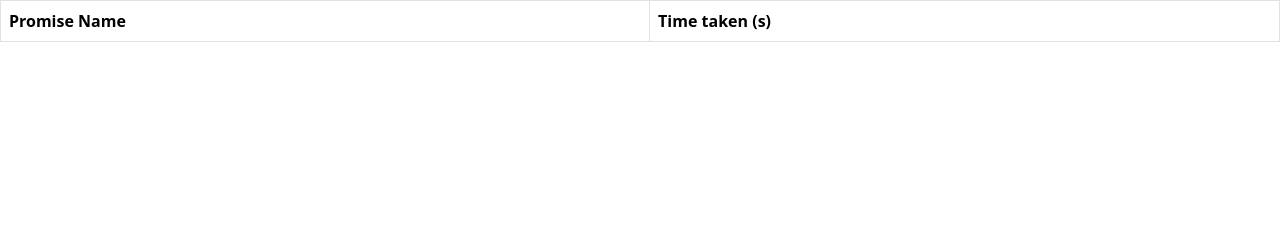
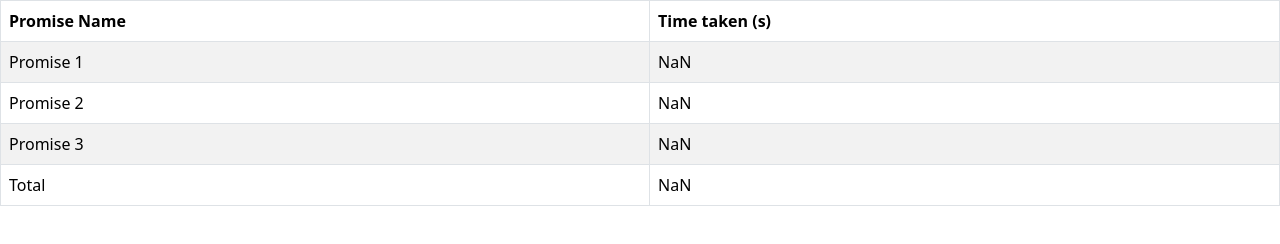
Before and after one commit to acciojob/wait-for-multiple-promises-ArchanaNambiar, a website: page main.html in a window 1280 px wide. Drawn offline with nearby package versions, Linux system fonts and the light colour scheme.

Commit message:
created a submission

```diff
--- a/main.html
+++ b/main.html
@@ -20,7 +20,12 @@
           <th>Time taken (s)</th>
         </tr>
       </thead>
-      <tbody id="output"></tbody>
+      <tbody id="output">
+		   <tr id="loading-row">
+                <td colspan="2">Loading...</td>
+            </tr>
+	  </tbody>
+
     </table>
 
     <script type="text/javascript" src="./script.js"></script>
--- a/script.js
+++ b/script.js
@@ -1,55 +1,42 @@
 //your JS code here. If required.
-// Function to create a Promise that resolves after a random time between 1 and 3 seconds
-    function waitRandomTime() {
-      const min = 1000; // 1 second in milliseconds
-      const max = 3000; // 3 seconds in milliseconds
-      const randomTime = Math.floor(Math.random() * (max - min + 1)) + min;
-      return new Promise(resolve => setTimeout(resolve, randomTime));
-    }
+function delay(ms) {
+            return new Promise(resolve => setTimeout(resolve, ms));
+        }
 
-    // Function to update the table with the results
-    function updateTable(results) {
-      const loadingText = document.getElementById("loading-text");
-      loadingText.parentNode.removeChild(loadingText);
+        const outputTable = document.getElementById('output');
+        const loadingRow = document.getElementById('loading-row');
 
-      // Update the table with the results of each Promise
-      for (let i = 0; i < results.length; i++) {
-        const promiseNumber = i + 1;
-        const timeInSeconds = (results[i] / 1000).toFixed(3);
-        const newRow = document.createElement("tr");
-        const promiseCell = document.createElement("td");
-        const timeCell = document.createElement("td");
-        promiseCell.textContent = `Promise ${promiseNumber}`;
-        timeCell.textContent = timeInSeconds;
-        newRow.appendChild(promiseCell);
-        newRow.appendChild(timeCell);
-        document.querySelector("table").appendChild(newRow);
-      }
+        const promises = [
+            delay(Math.random() * 2000 + 1000), // Between 1 and 3 seconds
+            delay(Math.random() * 2000 + 1000),
+            delay(Math.random() * 2000 + 1000)
+        ];
 
-      // Calculate the total time taken to resolve all promises
-      const totalTime = results.reduce((acc, curr) => acc + curr, 0);
-      const totalInSeconds = (totalTime / 1000).toFixed(3);
+        Promise.all(promises)
+            .then(() => {
+                outputTable.removeChild(loadingRow);
 
-      // Add the row for total time to the table
-      const totalRow = document.createElement("tr");
-      const totalCell = document.createElement("td");
-      const totalTimeCell = document.createElement("td");
-      totalCell.textContent = "Total";
-      totalTimeCell.textContent = totalInSeconds;
-      totalRow.appendChild(totalCell);
-      totalRow.appendChild(totalTimeCell);
-      document.querySelector("table").appendChild(totalRow);
-    }
+                promises.forEach((promise, index) => {
+                    const row = document.createElement('tr');
+                    const nameCell = document.createElement('td');
+                    const timeCell = document.createElement('td');
 
-    // Create three promises
-    const promises = [waitRandomTime(), waitRandomTime(), waitRandomTime()];
+                    nameCell.textContent = `Promise ${index + 1}`;
+                    timeCell.textContent = (promise / 1000).toFixed(3);
 
-    // Wait for all promises to resolve using Promise.all
-    Promise.all(promises)
-      .then(results => {
-        // Once all promises are resolved, update the table with the results
-        updateTable(results);
-      })
-      .catch(error => {
-        console.error("An error occurred:", error);
-      });
+                    row.appendChild(nameCell);
+                    row.appendChild(timeCell);
+                    outputTable.appendChild(row);
+                });
+
+                const totalRow = document.createElement('tr');
+                const totalNameCell = document.createElement('td');
+                const totalTimeCell = document.createElement('td');
+
+                totalNameCell.textContent = 'Total';
+                totalTimeCell.textContent = (promises.reduce((total, promise) => total + promise, 0) / 1000).toFixed(3);
+
+                totalRow.appendChild(totalNameCell);
+                totalRow.appendChild(totalTimeCell);
+                outputTable.appendChild(totalRow);
+            });
```
